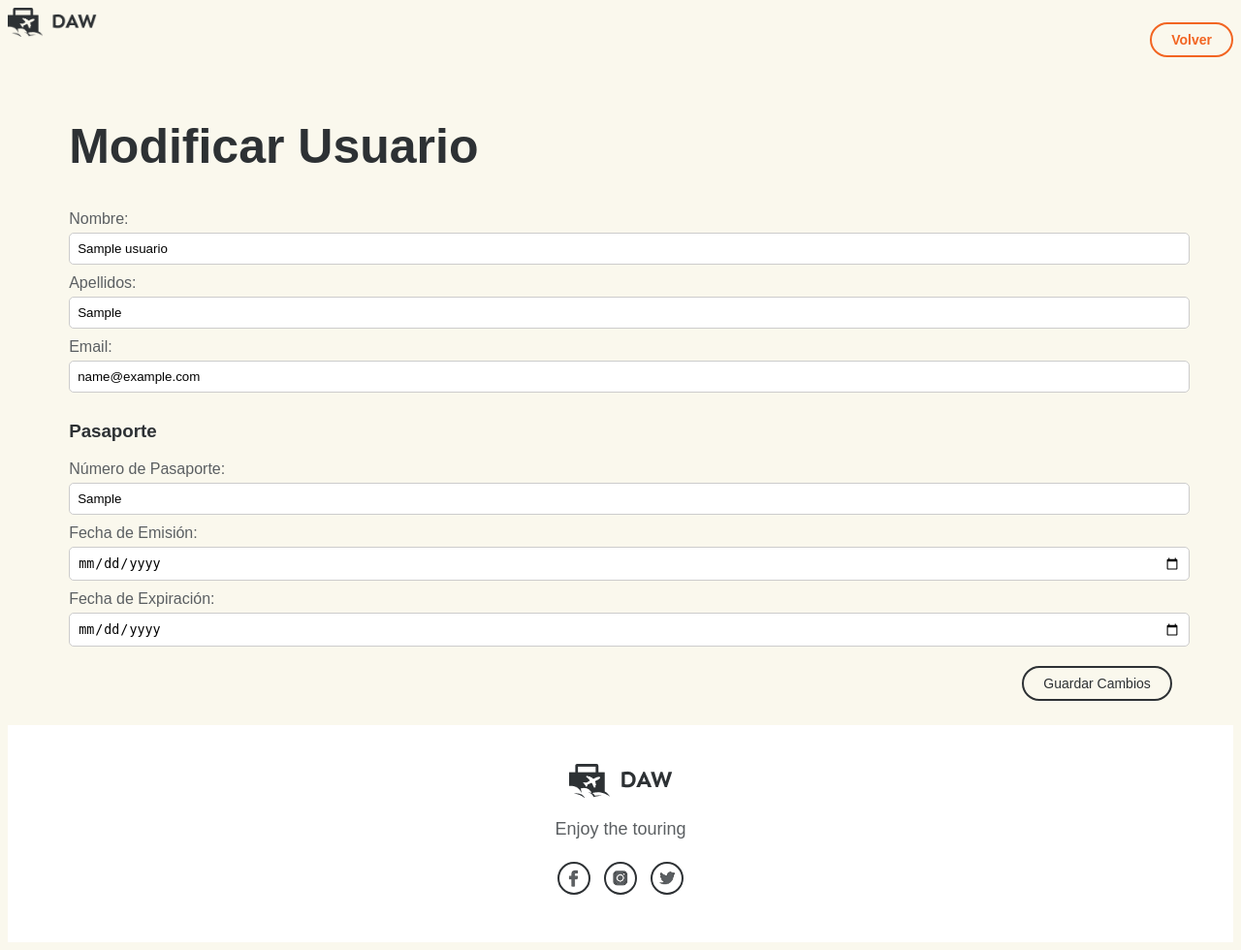
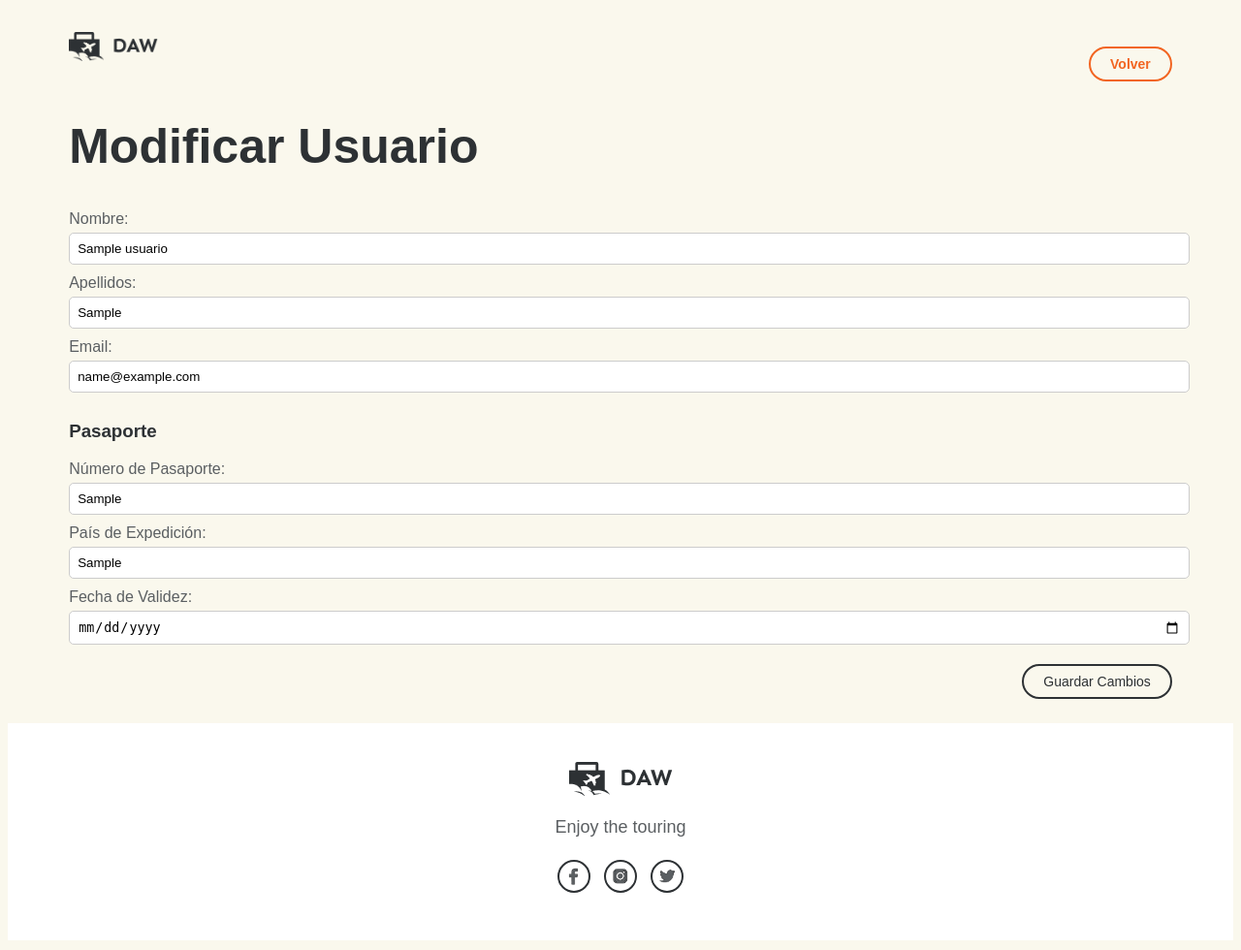
Before and after one commit to bonhomee/Agencia-de-Viajes, a PHP site: page /modificar_usuario.php?id=1 in a window 1280 px wide. Shown: the whole page at 97% size. Run offline with PHP 8.4, Linux system fonts and the light colour scheme; tables that the repository leaves empty or names only in its code hold one stand-in row (values such as "Sample post"); some libraries are stand-ins or nearby versions.

Commit message:
Actualizacion definitiva

```diff
--- a/modificar_usuario.php
+++ b/modificar_usuario.php
@@ -34,9 +34,9 @@ if (isset($_GET['id'])) {
 </head>
 <body>
 
+<div class="container">
   <?php include 'header.php'; ?>
 
-  <div class="container">
   <h2>Modificar Usuario</h2>
 
   <form method="post" action="guardar_modificaciones.php">
@@ -53,27 +53,27 @@ if (isset($_GET['id'])) {
 
     <?php if ($pasaporte): ?>
       <h3>Pasaporte</h3>
+
       <label for="numero_pasaporte">Número de Pasaporte:</label>
       <input type="text" name="numero_pasaporte" value="<?php echo htmlspecialchars($pasaporte['numero']); ?>" required>
 
-        <label for="fecha_emision">Fecha de Emisión:</label>
-        <input type="date" name="fecha_emision" value="<?php echo htmlspecialchars($pasaporte['fecha_emision']); ?>" required>
+      <label for="pais_exp">País de Expedición:</label>
+      <input type="text" name="pais_exp" value="<?php echo htmlspecialchars($pasaporte['pais_exp']); ?>" required>
 
-        <label for="fecha_expiracion">Fecha de Expiración:</label>
-        <input type="date" name="fecha_expiracion" value="<?php echo htmlspecialchars($pasaporte['fecha_expiracion']); ?>" required>
+      <label for="fecha_validez">Fecha de Validez:</label>
+      <input type="date" name="fecha_validez" value="<?php echo htmlspecialchars($pasaporte['fecha_validez']); ?>" required>
 
     <?php else: ?>
-
       <h3>Agregar Pasaporte</h3>
 
       <label for="numero_pasaporte">Número de Pasaporte:</label>
-        <input type="text" name="numero">
+      <input type="text" name="numero_pasaporte" required>
 
-        <label for="pais_exp">Pais Expedicion:</label>
-        <input type="text" name="pais_exp">
+      <label for="pais_exp">País de Expedición:</label>
+      <input type="text" name="pais_exp" required>
 
-        <label for="fecha_emision">Fecha de validez:</label>
-        <input type="date" name="fecha_validez">
+      <label for="fecha_validez">Fecha de Validez:</label>
+      <input type="date" name="fecha_validez" required>
 
     <?php endif; ?>
 
```
Lines whose indentation alone changed are shown as unchanged.
